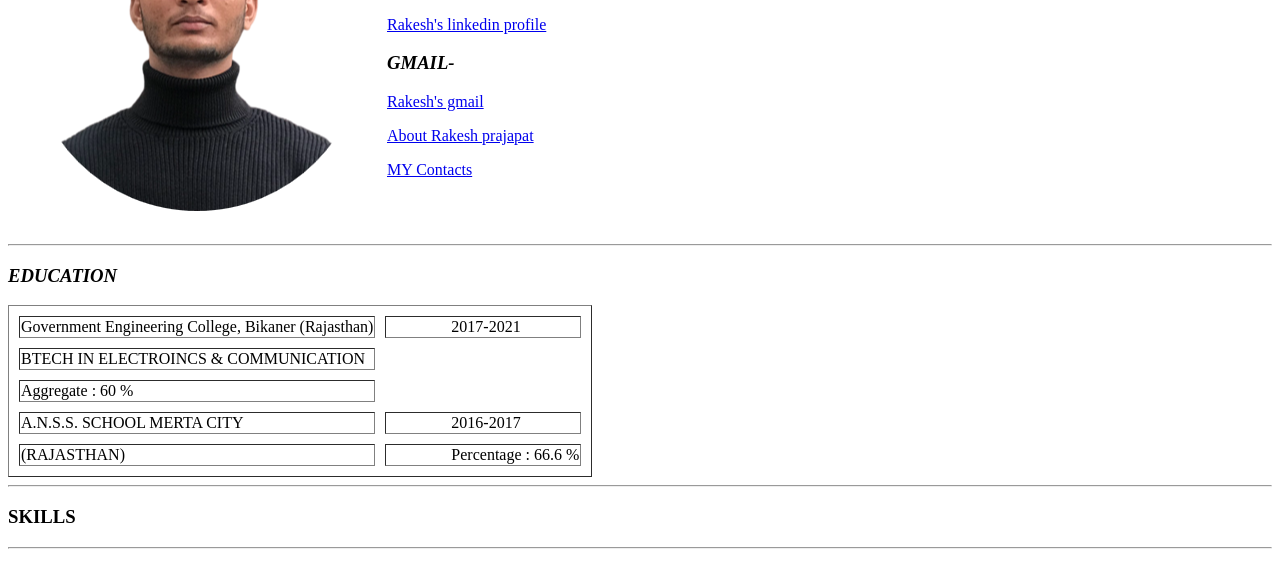
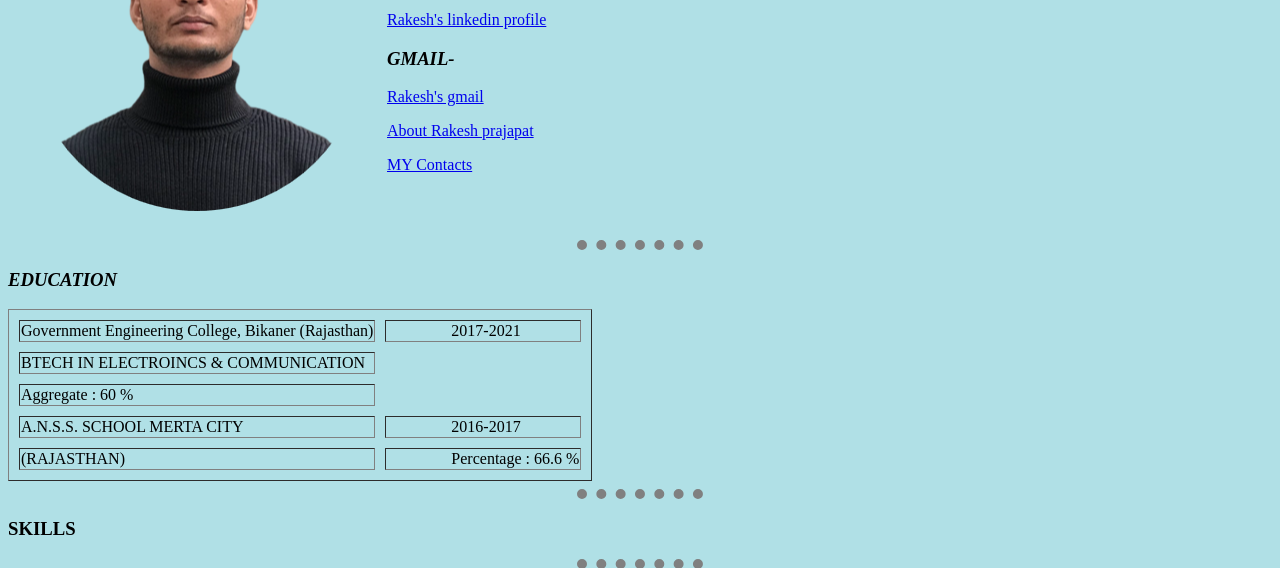
Before and after one commit to Raam1167/cv, a plain HTML site: page index.html in a window 1280 px wide. Shown: the part 154-722 px from the top of the page. Drawn offline with Linux system fonts and the light colour scheme.

Commit message:
add initial website site2

```diff
--- a/index.html
+++ b/index.html
@@ -1,9 +1,25 @@
-<!DOCTYPE html>
+
 <html>
 
 <head>
+  <title>Rakesh's RESUME </title>
+<style>
+     body{
+      background: powderblue;
+     }
+   hr{
+     border-style: none ;
+     border-top-style: dotted;
+     border-color: grey;
+     border-width: 10px;
+     width: 10%
 
-  <title>Rakesh's RESUME </title>
+   }
+</style>
+
+
+
+
 </head>
 
 <body>
```
Also changed, not shown: about.html (+14 -1 lines), my-contacts.html (+14 -0 lines).
